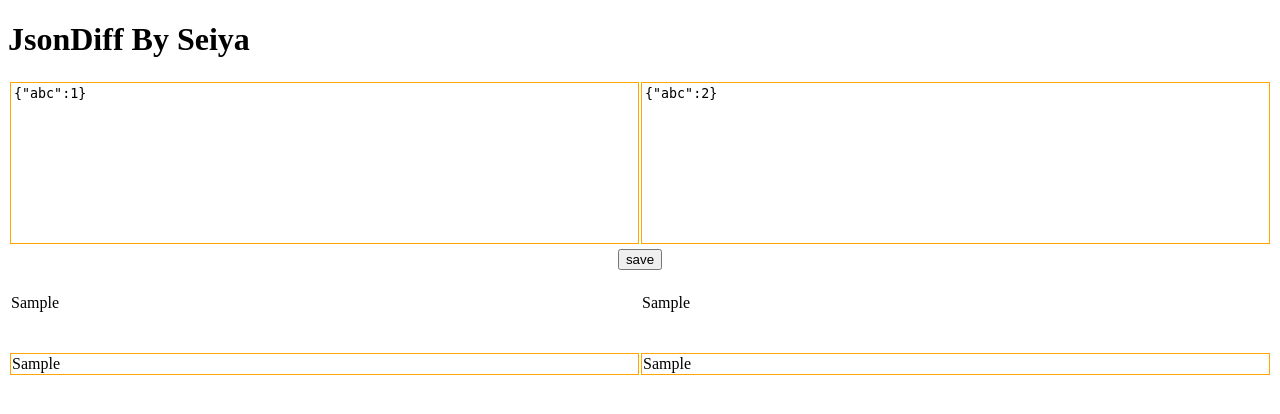
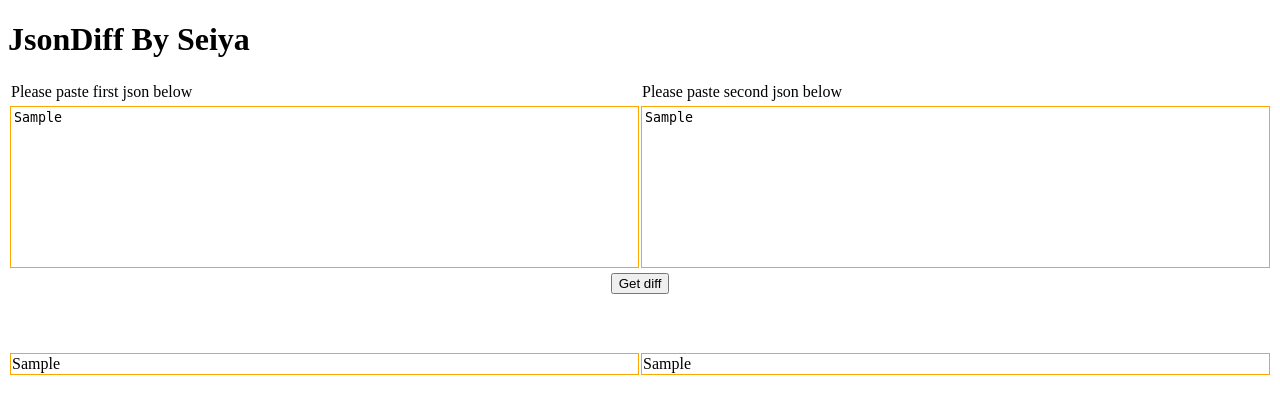
Before and after one commit to jlp-seiya/shiryu, a Flask app: template json_diff/templates/template.html in a window 1280 px wide. Shown: the top 414 px of the page. Run offline with Flask 2, Linux system fonts and the light colour scheme; the template is opened without the code that fills it: most values are stand-ins (such as "Sample title", 1, 10 or a date in 2020); lists and menus that the app fills with data are empty.

Commit message:
update url and interface and minor fixes

```diff
--- a/json_diff/main.py
+++ b/json_diff/main.py
@@ -23,7 +23,7 @@ from flask import request
 app = Flask(__name__)
 
 
-@app.route('/')
+@app.route('/hello')
 def hello():
     x = json.loads('{ "a":"b", "c": { "c":1} }')
     y = json.loads('{ "a":1, "b":[1,2]}')
@@ -31,38 +31,46 @@ def hello():
     return "\n".join(output)
 
 
-@app.route('/login', methods=['POST', 'GET'])
+@app.route('/', methods=['GET', 'POST'])
 def login():
     aStr = request.form.get("aStr")
     bStr = request.form.get("bStr")
+    logging.info("Method:%s", request.method)
     logging.info("astr:%s" % aStr)
     logging.info("bstr:%s" % bStr)
+
+
+    if request.method == 'POST':
+        leftOrig = aStr
+        rightOrig = bStr
+    else:
+        leftOrig = '{\n "key1" :\n  1,\n "key2" :\n  [1,3]\n}'
+        rightOrig = '{\n "key2" :\n  [1,2,3]}'
 
     status = True
     try:
         x = json.loads(aStr)
+        leftDiff = "Valid Json"
     except:
-        x = "Invalid Json"
+        leftDiff = "Invalid Json"
         status = False
     try:
         y = json.loads(bStr)
+        rightDiff = "Valid Json"
     except:
-        y = "Invalid Json"
+        rightDiff = "Invalid Json"
         status = False
 
     if status:
         output = mydiff.diff_html(x, y)
         leftDiff = "\n".join(output[0])
         rightDiff = "\n".join(output[1])
-    else:
-        leftDiff = ""
-        rightDiff = ""
 
     return render_template('template.html',
-        leftInput = x,
-        rightInput = y,
         leftDiff = leftDiff,
-        rightDiff = rightDiff)
+        rightDiff = rightDiff,
+        leftOrig = leftOrig,
+        rightOrig = rightOrig)
 
 @app.errorhandler(500)
 def server_error(e):
--- a/json_diff/mydiff.py
+++ b/json_diff/mydiff.py
@@ -66,14 +66,14 @@ def diff_html(a, b):
                 for i in range(0, b_len):
                     right_output.append(bo["lines"][i])
                 for i in range(b_len, a_len):
-                    right_output.append(" <br/>")
+                    right_output.append(INDENT + "<br/>")
             else:
                 for i in range(0, a_len):
                     left_output.append(ao["lines"][i])
                 for i in range(0, b_len):
                     right_output.append(bo["lines"][i])
                 for i in range(a_len, b_len):
-                    left_output.append(" <br/>")
+                    left_output.append(INDENT + "<br/>")
             left_output.append('</span>')
             right_output.append('</span>')
 
@@ -93,8 +93,8 @@ def diff_recursive(a, b, aout, bout, indent, a_last, b_last):
 
     space = INDENT * indent
     if a_type != b_type:
-        add_block(a, aout, indent + 1, a_last)
-        add_block(b, bout, indent + 1, b_last)
+        add_block(a, aout, indent + 1, a_last, "diff")
+        add_block(b, bout, indent + 1, b_last, "diff")
 
     elif isinstance(a, dict):
         a_keys = a.keys()
@@ -117,7 +117,7 @@ def diff_recursive(a, b, aout, bout, indent, a_last, b_last):
                         a_i == a_len, b_i == b_len)
                 else:
                     add_key_block(key, aout, indent + 1, "diff")
-                    add_block(a[key], aout, indent + 1, a_i == a_len)
+                    add_block(a[key], aout, indent + 1, a_i == a_len, "diff")
                     add_empty_block(bout)
                     add_empty_block(bout)
 
@@ -125,7 +125,7 @@ def diff_recursive(a, b, aout, bout, indent, a_last, b_last):
                 if key in b:
                     b_i += 1
                     add_key_block(key, bout, indent + 1, "diff")
-                    add_block(b[key], bout, indent + 1, b_i == b_len)
+                    add_block(b[key], bout, indent + 1, b_i == b_len, "diff")
                     add_empty_block(aout)
                     add_empty_block(aout)
                 else:
@@ -137,12 +137,32 @@ def diff_recursive(a, b, aout, bout, indent, a_last, b_last):
         b_size = len(b)
         max_size = max(a_size, b_size)
         min_size = min(a_size, b_size)
-        for i in range(0, min_size):
-            diff_recursive(a[i], b[i], aout, bout, indent + 1)
+        add_begin_block('[', aout, indent)
+        add_begin_block('[', bout, indent)
+        i = 0
+        while i < min_size:
+            diff_recursive(a[i], b[i], aout, bout, indent + 1, i == a_size - 1, i == b_size - 1)
+            i += 1
+        if a_size >= b_size:
+            while i < a_size:
+                add_block(a[i], aout, indent + 1, i == a_size - 1, "diff")
+                add_empty_block(bout)
+                i += 1
+        else:
+            while i < b_size:
+                add_block(b[i], bout, indent + 1, i == b_size - 1, "diff")
+                add_empty_block(aout)
+                i += 1
+        add_end_block(']', aout, indent, a_last)
+        add_end_block(']', bout, indent, b_last)
 
     else:
-        add_block(a, aout, indent + 1, a_last)
-        add_block(b, bout, indent + 1, b_last)
+        if a == b:
+            add_block(a, aout, indent, a_last, "same")
+            add_block(b, bout, indent, b_last, "same")
+        else:
+            add_block(a, aout, indent, a_last, "diff")
+            add_block(b, bout, indent, b_last, "diff")
 
 def add_begin_block(sym, aout, indent):
     space = INDENT * indent
@@ -150,7 +170,7 @@ def add_begin_block(sym, aout, indent):
     lines = []
     block["lines"] = lines
     block["type"] = "same-begin"
-    lines.append('%s%s<br/>' % (sym, space))
+    lines.append('%s%s<br/>' % (space, sym))
     aout.append(block)
 
 def add_end_block(sym, aout, indent, is_last):
@@ -160,9 +180,9 @@ def add_end_block(sym, aout, indent, is_last):
     block["lines"] = lines
     block["type"] = "same-end"
     if is_last:
-        lines.append('%s%s<br/>' % (sym, space))
+        lines.append('%s%s<br/>' % (space, sym))
     else:
-        lines.append('%s%s,<br/>' % (sym, space))
+        lines.append('%s%s,<br/>' % (space, sym))
 
     aout.append(block)
 
@@ -181,11 +201,11 @@ def add_key_block(key, aout, indent, same):
     lines.append('%s"%s" :<br/>' % (space, key))
     aout.append(block)
 
-def add_block(a, aout, indent, is_last):
+def add_block(a, aout, indent, is_last, same):
     block = {}
     lines = []
     block["lines"] = lines
-    block["type"] = "diff-regular"
+    block["type"] = same + "-regular"
     to_string(a, lines, indent, is_last)
     aout.append(block)
 
--- a/json_diff/templates/template.html
+++ b/json_diff/templates/template.html
@@ -7,34 +7,33 @@
 
 <h1 align="left">JsonDiff By Seiya</h1>
 
-<form method="post" action="https://jsondiff-dot-saintseiya-160804.appspot.com/login">
+<table style="width:100%;">
+<tr>
+  <td width="50%" style="border: none">Please paste first json below</td>
+  <td width="50%" style="border: none">Please paste second json below</td>
+</tr>
+</table>
+<form method="post">
 <table style="width:100%;">
 <tr>
   <td width="50%" style="border: solid 1px orange">
-  <textarea name="aStr" rows="10" style="resize:none; border:none; width: 100%; -webkit-box-sizing: border-box; -moz-box-sizing: border-box; box-sizing: border-box;">{"abc":1}</textarea>
+  <textarea name="aStr" rows="10" style="resize:none; border:none; width: 100%; -webkit-box-sizing: border-box; -moz-box-sizing: border-box; box-sizing: border-box;">{{leftOrig}}</textarea>
   </td>
   <td width="50%" style="border: solid 1px orange">
-  <textarea name="bStr" rows="10" style="resize:none; border:none; width: 100%; -webkit-box-sizing: border-box; -moz-box-sizing: border-box; box-sizing: border-box;">{"abc":2}</textarea>
+  <textarea name="bStr" rows="10" style="resize:none; border:none; width: 100%; -webkit-box-sizing: border-box; -moz-box-sizing: border-box; box-sizing: border-box;">{{rightOrig}}</textarea>
   </td>
 </tr>
 </table>
 <table style="width:100%">
 <tr>
   <th>
-  <input name="" type="submit" value="save">
+  <input name="" type="submit" value="Get diff">
   </th>
 </tr>
 </table>
 </form>
 
 <br />
-<table style="width:100%">
-<tr>
-<td width="50%">{{ leftInput }}</td>
-<td width="50%">{{ rightInput }}</td>
-</tr>
-</table>
-
 <br />
 <br />
 
--- a/json_diff/test.py
+++ b/json_diff/test.py
@@ -1,8 +1,8 @@
 import mydiff
 import json
 
-x = json.loads('{ "a":"b", "c": { "c":1} }')
-y = json.loads('{ "a":1, "b":[1,2]}')
+x = json.loads('{ "a":"b", "c": { "c":1}, "d":[1] }')
+y = json.loads('{ "a":1, "b":[1,2], "d":[1,3,2],}')
 mydiff.diff(x,y)
 
 print("")
```
